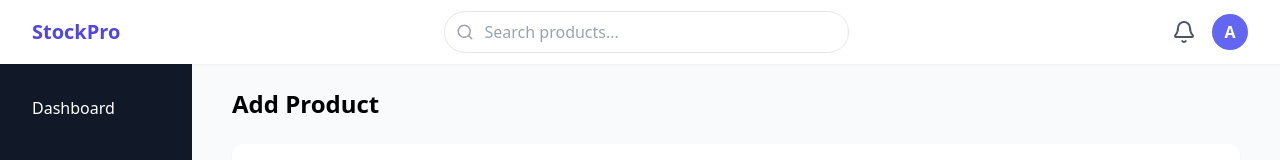
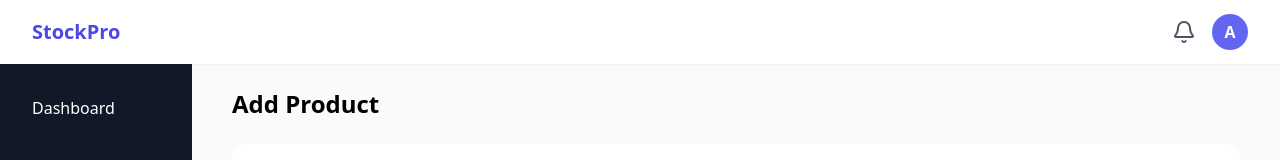
Before and after one commit to nexovisualss/demo_stock_management, a React (Vite) app in the folder stock-frontend/: page /add-product in a window 1280 px wide. Shown: the top 160 px of the page. Built offline with nearby package versions, Linux system fonts and the light colour scheme; no server answers; sample sign-in values are in the browser's storage.

Commit message:
remove search from from header

```diff
--- a/stock-frontend/src/components/layout/Header.jsx
+++ b/stock-frontend/src/components/layout/Header.jsx
@@ -16,16 +16,6 @@ export default function Header({ toggleSidebar }) {
         </h1>
       </div>
 
-      {/* CENTER: Search */}
-      <div className="hidden md:flex items-center w-1/3 relative">
-        <Search className="absolute left-3 text-gray-400" size={18} />
-        <input
-          type="text"
-          placeholder="Search products..."
-          className="w-full pl-10 pr-4 py-2 border rounded-full focus:ring-2 focus:ring-indigo-400 outline-none"
-        />
-      </div>
-
       {/* RIGHT: Icons */}
       <div className="flex items-center gap-4">
         <Bell className="text-gray-600 cursor-pointer" />
```
